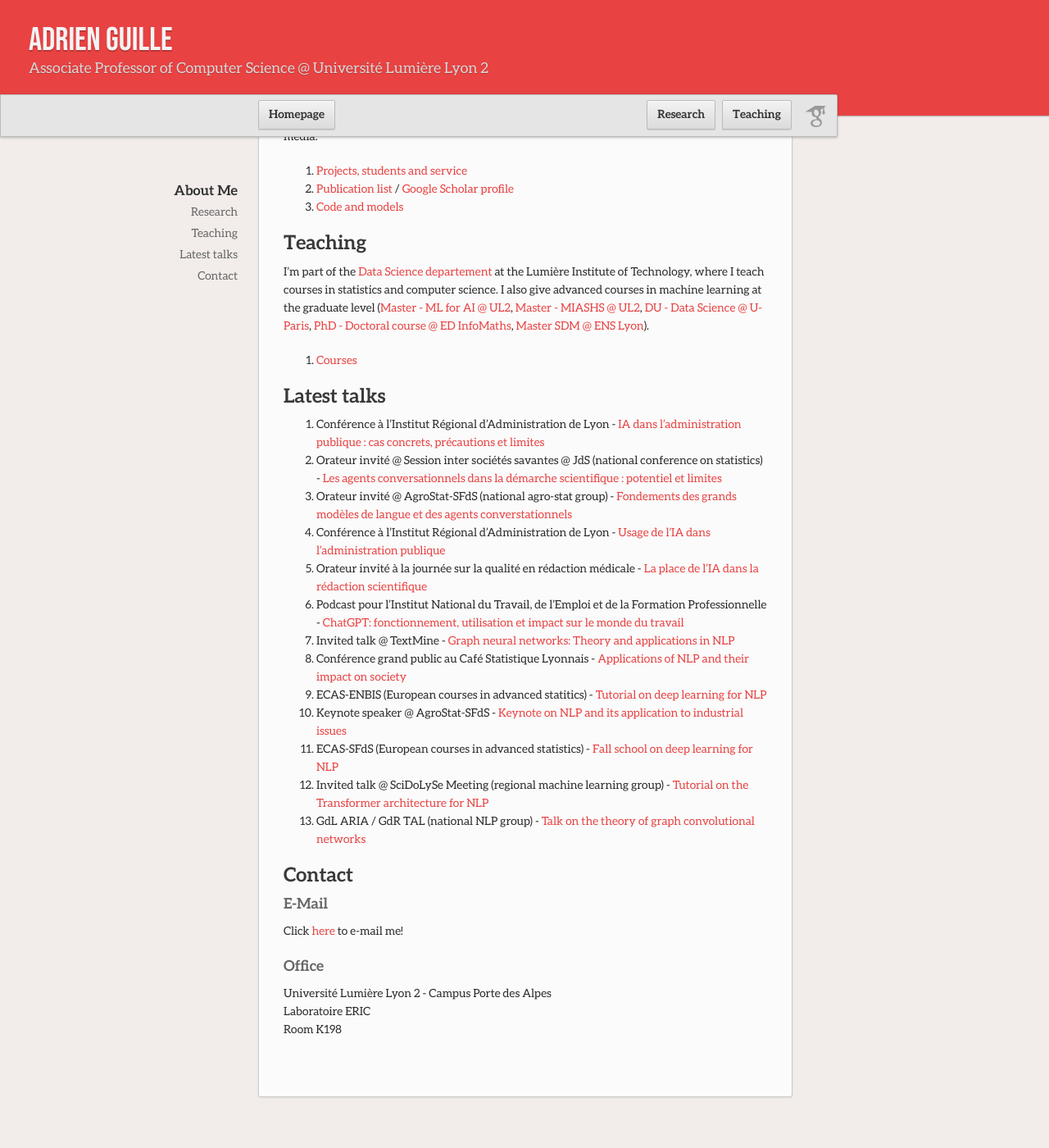
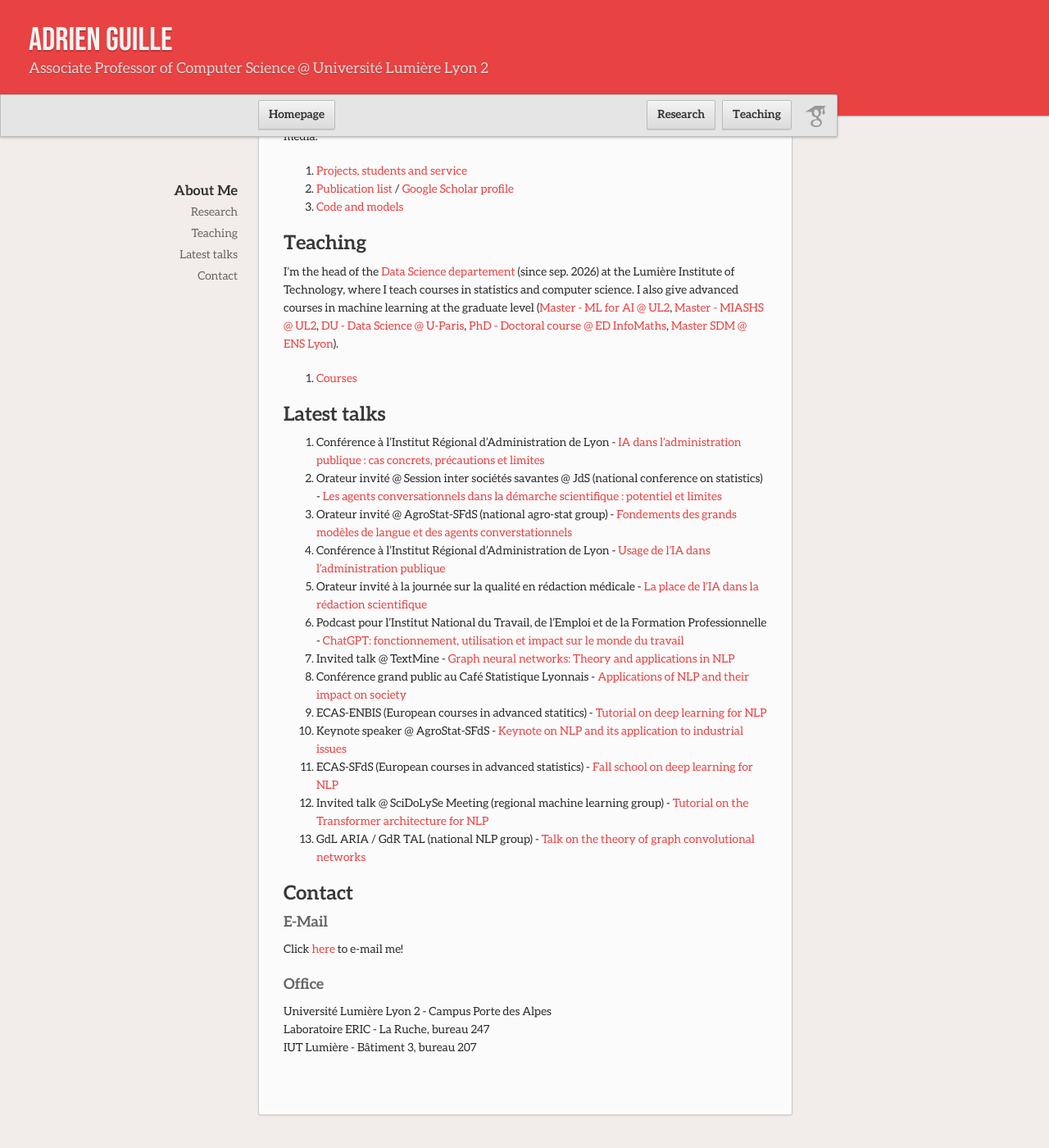
Before and after one commit to AdrienGuille/adrienguille.github.io, a Jekyll site: the page built from index.md, in a window 1280 px wide and 1400 px high, scrolled down 587 px. Shown: the whole window at 82% size. Built offline with Jekyll 4.4.1, drawn with Linux system fonts in a browser that asks for light colours; our own code applies the rules of GitHub Pages for plain Markdown files; before the commit the page ends 1965 px from its top, so only the background shows below that.

Commit message:
Update index.md

```diff
--- a/index.md
+++ b/index.md
@@ -14,7 +14,7 @@
 
 ## Teaching
 
-I'm part of the [Data Science departement](https://iut.univ-lyon2.fr/formations/but/but-science-des-donnees) at the Lumière Institute of Technology, where I teach courses in statistics and computer science. I also give advanced courses in machine learning at the graduate level ([Master - ML for AI @ UL2](https://www.univ-lyon2.fr/master-2-informatique-machine-learning-pour-lintelligence-artficielle-mlai), [Master - MIASHS @ UL2](https://assp.univ-lyon2.fr/formation/en-alternance/master-miashs), [DU - Data Science @ U-Paris](https://iutparis-seine.u-paris.fr/metiers-de-la-data/diplome-duniversite-analyste-data-science/), [PhD - Doctoral course @ ED InfoMaths](http://edinfomaths.universite-lyon.fr/these/cours-doctoraux), [Master SDM @ ENS Lyon](http://www.ens-lyon.fr/MasterSDM/fr/master-2/m2-systemes-complexes)).
+I'm the head of the [Data Science departement](https://iut.univ-lyon2.fr/formations/but/but-science-des-donnees) (since sep. 2026) at the Lumière Institute of Technology, where I teach courses in statistics and computer science. I also give advanced courses in machine learning at the graduate level ([Master - ML for AI @ UL2](https://www.univ-lyon2.fr/master-2-informatique-machine-learning-pour-lintelligence-artficielle-mlai), [Master - MIASHS @ UL2](https://assp.univ-lyon2.fr/formation/en-alternance/master-miashs), [DU - Data Science @ U-Paris](https://iutparis-seine.u-paris.fr/metiers-de-la-data/diplome-duniversite-analyste-data-science/), [PhD - Doctoral course @ ED InfoMaths](http://edinfomaths.universite-lyon.fr/these/cours-doctoraux), [Master SDM @ ENS Lyon](http://www.ens-lyon.fr/MasterSDM/fr/master-2/m2-systemes-complexes)).
 
 - [Courses](https://adrienguille.github.io/teaching.html)
 
@@ -41,4 +41,4 @@
 Click <a href="mailto:adrien.guille&#64;univ-lyon2.fr">here</a> to e-mail me!
 
 ### Office
-Université Lumière Lyon 2 - Campus Porte des Alpes<br>Laboratoire ERIC<br>Room K198
+Université Lumière Lyon 2 - Campus Porte des Alpes<br>Laboratoire ERIC - La Ruche, bureau 247<br>IUT Lumière - Bâtiment 3, bureau 207
```
